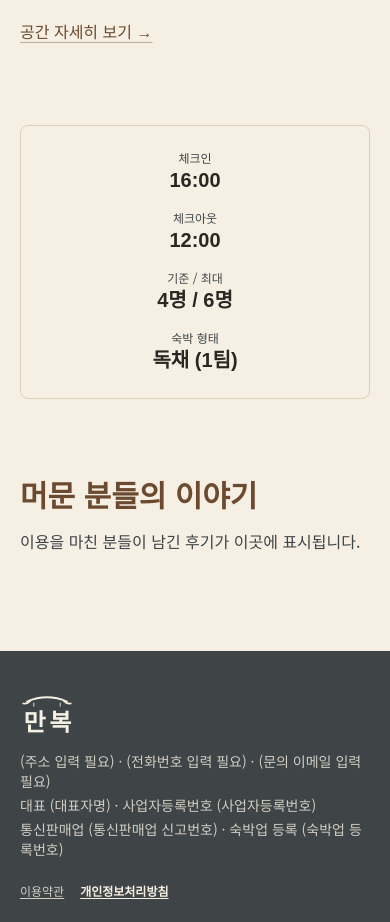
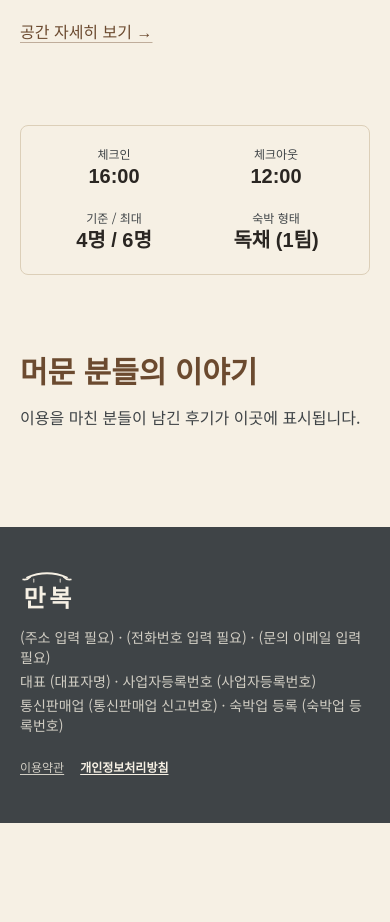
Before and after one commit to minheee0/pension, a Next.js app: page / in a window 390 px wide. Shown: the part 2120-3042 px from the top of the page. After the commit the page ends 2943 px from the top, so only its background shows below. Built offline with nearby package versions, Linux system fonts and the light colour scheme; no server answers; the database is empty.

Commit message:
홈 체크인 정보 상자 모바일 2x2 배치

```diff
--- a/src/app/page.tsx
+++ b/src/app/page.tsx
@@ -49,7 +49,7 @@ export default function Home() {
       </section>
 
       <section className="mx-auto mt-20 max-w-5xl px-5">
-        <dl className="grid gap-4 rounded-lg border border-line p-6 text-center md:grid-cols-4">
+        <dl className="grid grid-cols-2 gap-x-4 gap-y-5 rounded-lg border border-line p-5 text-center md:grid-cols-4 md:p-6">
           {[["체크인", SITE.checkIn], ["체크아웃", SITE.checkOut], ["기준 / 최대", `${SITE.baseGuests}명 / ${SITE.maxGuests}명`], ["숙박 형태", "독채 (1팀)"]].map(([k, v]) => (
             <div key={k}><dt className="text-xs text-giwa">{k}</dt><dd className="font-serif text-xl font-bold">{v}</dd></div>
           ))}
```
